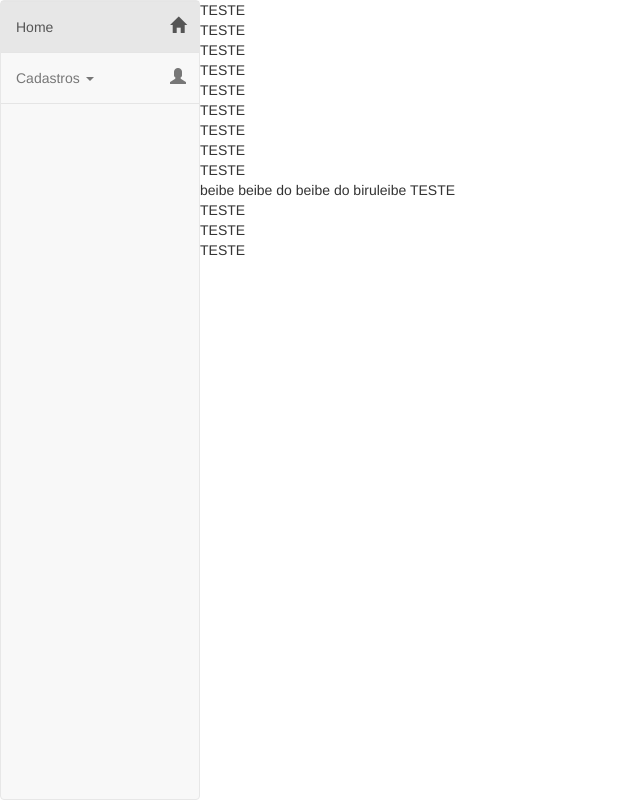
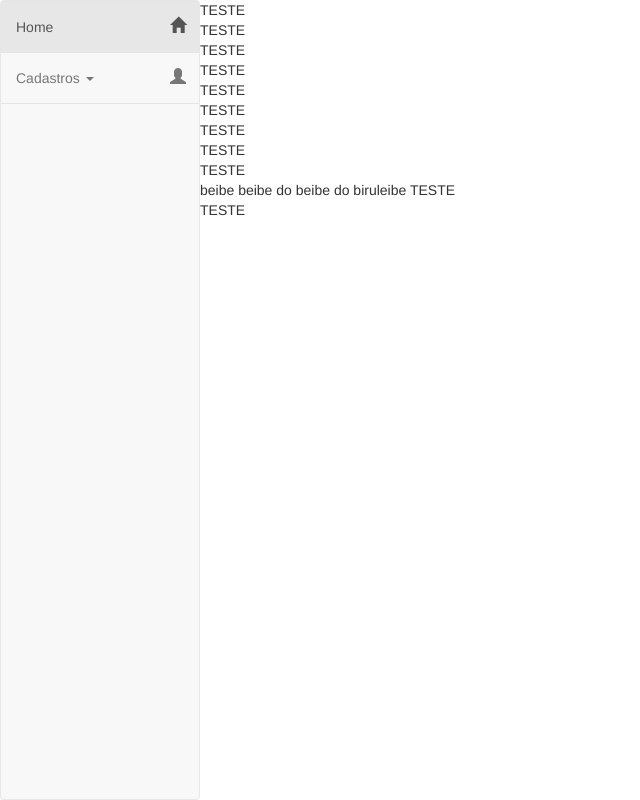
Before and after one commit to gasusin/projeto-odontologico, a CodeIgniter app: page /prjArqComp/index.php/home/index in a window 1280 px wide. Shown: the whole page, without its empty margins (0-640 px from the left). Run offline with CodeIgniter, Linux system fonts and the light colour scheme; some libraries are stand-ins or nearby versions.

Commit message:
Alteracoes na home

```diff
--- a/prjArqComp/application/views/home.php
+++ b/prjArqComp/application/views/home.php
@@ -26,8 +26,6 @@
 	beibe beibe do beibe do biruleibe
 	TESTE</br>
 	TESTE</br>
-	TESTE</br>
-	TESTE</br>
 
 </body>
 </html>
```
